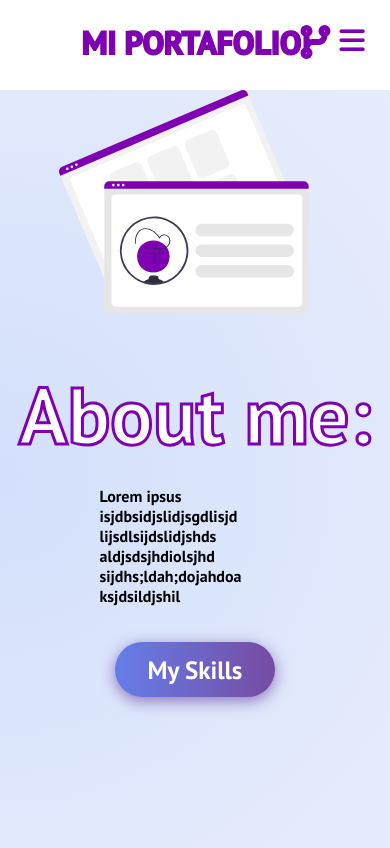
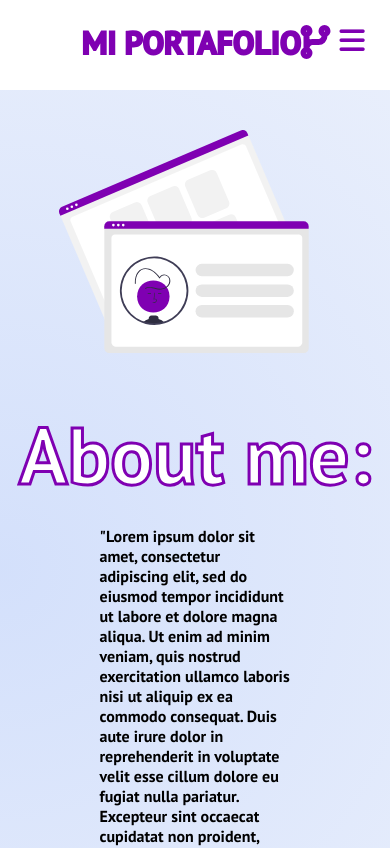
Before and after one commit to Paolollch/miportafolio, a React (Create React App) app: page /About_me in a window 390 px wide. Shown: the top 848 px of the page. Built offline with nearby package versions, Linux system fonts and the light colour scheme.

Commit message:
Solucion temporal reponsive brackground

```diff
--- a/package.json
+++ b/package.json
@@ -7,6 +7,7 @@
     "@testing-library/jest-dom": "^5.16.4",
     "@testing-library/react": "^13.2.0",
     "@testing-library/user-event": "^13.5.0",
+    "framer-motion": "^6.3.5",
     "gh-pages": "^4.0.0",
     "react": "^18.1.0",
     "react-dom": "^18.1.0",
@@ -17,8 +18,8 @@
     "web-vitals": "^2.1.4"
   },
   "scripts": {
-    "predeploy":"npm run build",
-    "deploy":"gh-pages -d build",
+    "predeploy": "npm run build",
+    "deploy": "gh-pages -d build",
     "start": "react-scripts start",
     "build": "react-scripts build",
     "test": "react-scripts test",
--- a/src/components/Slider/Animation/Animation.css
+++ b/src/components/Slider/Animation/Animation.css
@@ -55,3 +55,11 @@
         text-align: center;
     }
 }
+
+
+@media(max-width: 600px) {
+  .column {
+    width: 100%;
+    min-height: 0%;
+  }
+}
--- a/src/pages/Aboutme/Aboutme.css
+++ b/src/pages/Aboutme/Aboutme.css
@@ -51,13 +51,20 @@
   @media(max-width: 600px) {
     .columnAboutL{
       width: 100%;
-      min-height: 0%;
+      min-height: 0;
+      padding-top: 40px;
     }
 
     .columnAboutR{
         width: 100%;
-        min-height: 0%;
+        min-height: 0;
         padding-top: 0;
       }
 
+    .containerAbout{
+      height: 950px;
+      /* min-height: 100% ; */
+     }
+
+
 }
--- a/src/pages/Aboutme/Aboutme.js
+++ b/src/pages/Aboutme/Aboutme.js
@@ -15,10 +15,8 @@
                 <div className="columnAboutR">
                     <h1 className="Title">About me:</h1>
                     <div className="CardAbout">
-                        <p>Lorem ipsus isjdbsidjslidjsgdlisjd lijsdlsijdslidjshds
-                            aldjsdsjhdiolsjhd
-                            sijdhs;ldah;dojahdoa
-                            ksjdsildjshil
+                        <p>
+                        "Lorem ipsum dolor sit amet, consectetur adipiscing elit, sed do eiusmod tempor incididunt ut labore et dolore magna aliqua. Ut enim ad minim veniam, quis nostrud exercitation ullamco laboris nisi ut aliquip ex ea commodo consequat. Duis aute irure dolor in reprehenderit in voluptate velit esse cillum dolore eu fugiat nulla pariatur. Excepteur sint occaecat cupidatat non proident, sunt in culpa qui officia deserunt mollit anim id est laborum."
                         </p>
                     </div>
                     <ButtonSlider texto={'My Skills'}/>
```
Also changed, not shown: 1 other file (tests, documents, lock files or other folders).
